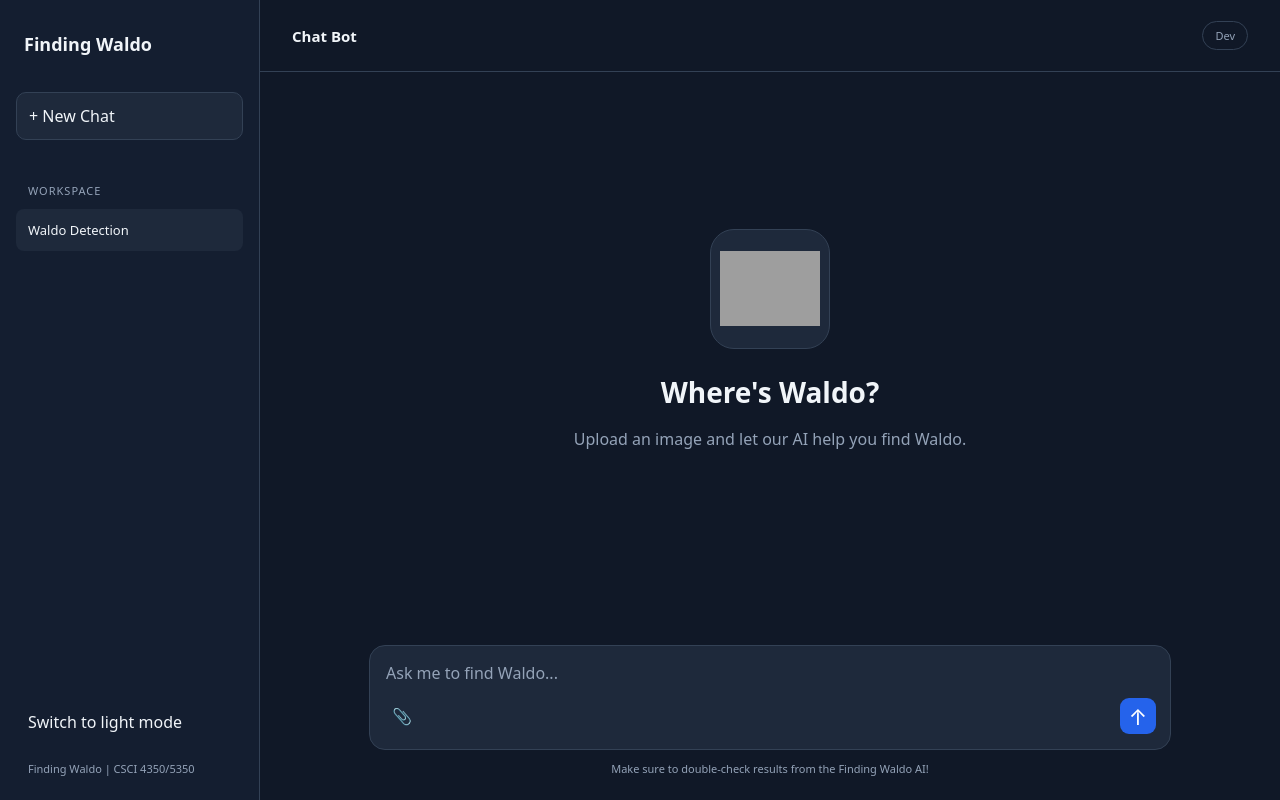
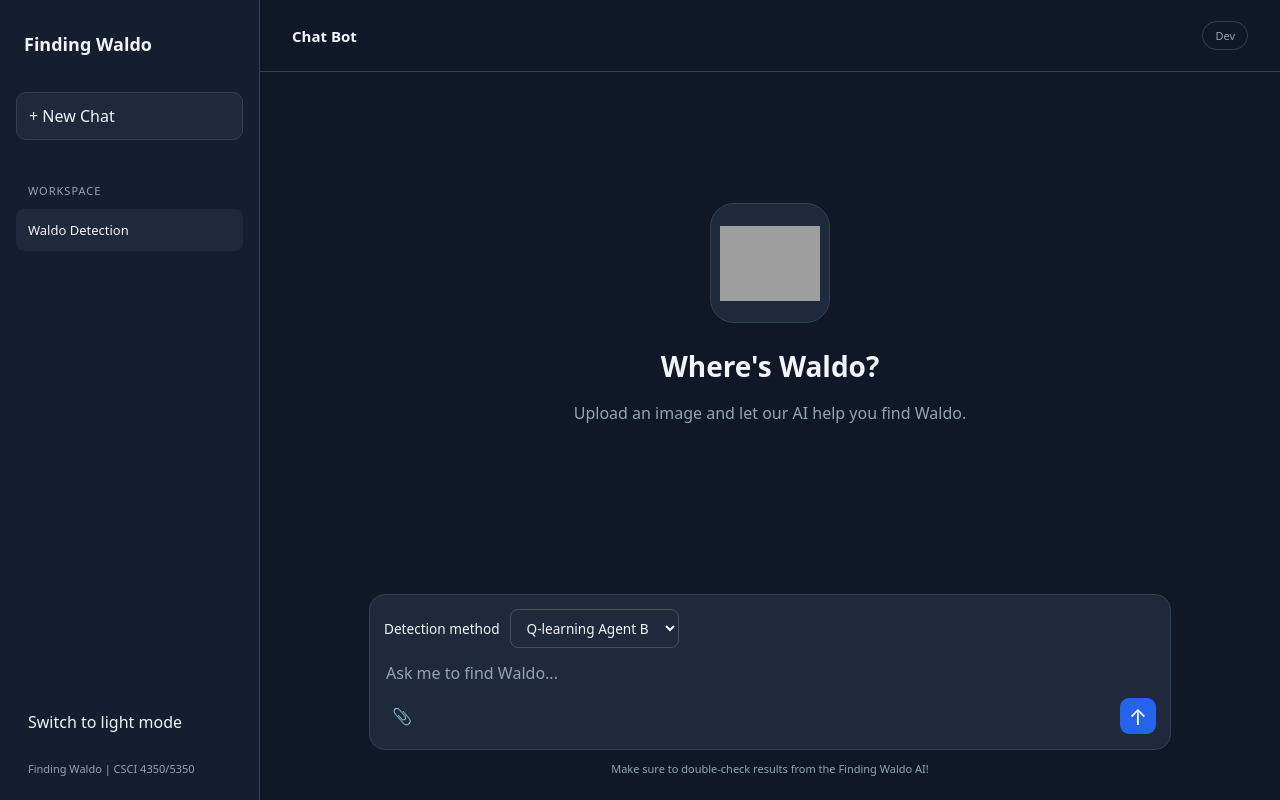
Before and after one commit to rjv-code/WheresWaldo, a Flask app: page / in a window 1280 px wide. Run offline with Flask 3, Linux system fonts and the light colour scheme; grey boxes are pictures that could not be loaded.

Commit message:
Add option to choose between YOLOv8 and Q-learning detection methods

```diff
--- a/app/routes.py
+++ b/app/routes.py
@@ -42,9 +42,18 @@ def search():
     if error:
         return validation_error_response(error)
 
+    method = request.form.get("method", "q_learning_b")
+
+    if method not in ("q_learning_b", "yolo"):
+        return jsonify({
+            "success": False,
+            "error": "INVALID_SEARCH_METHOD",
+            "message": "Invalid search method selected."
+        }), 400
+
     try:
         # pass validated image to search controller
-        result = search_image(image)
+        result = search_image(image, method=method)
 
         # return result as JSON
         return jsonify(result), 200
--- a/app/search_controller.py
+++ b/app/search_controller.py
@@ -1,4 +1,7 @@
+from app.detector import detect_waldo
 from app.rl_detector import detect_waldo_rl
+
+SEARCH_METHODS = ("q_learning_b", "yolo")
 
 def build_search_response(detections, mock = True, regions_examined = None):
     """
@@ -23,16 +26,24 @@ def build_search_response(detections, mock = True, regions_examined = None):
     }
 
 
-def search_image(image):
+def search_image(image, method="q_learning_b"):
     """
-    Coordinates an image search request using Q-learning Agent B
-    Input/Pre-Condition: Accepts an image, which is a validated Flask FileStorage object
+    Coordinates an image search request using selected detection method
+    Input/Pre-Condition: Accepts an image, which is a validated Flask FileStorage object, and search method
     Output/Post-Condition: Returns detections, grid cells examined, and YOLO inference info
     """
-    result = detect_waldo_rl(image)
+    if method not in SEARCH_METHODS:
+        raise ValueError(f"Unsupported search method: {method}")
+
+    if method == "q_learning_b":
+        result = detect_waldo_rl(image)
+    else:
+        result = detect_waldo(image)
 
     response = build_search_response(result["detections"], mock=False, regions_examined=result["regions_examined"])
-    response["search_method"] = result["search_method"]
-    response["yolo_tiles_processed"] = result["yolo_tiles_processed"]
+    response["search_method"] = method
+
+    if "yolo_tiles_processed" in result:
+        response["yolo_tiles_processed"] = result["yolo_tiles_processed"]
 
     return response
--- a/app/static/css/style.css
+++ b/app/static/css/style.css
@@ -166,6 +166,40 @@ body {
     border-radius: 20px;
     padding: 6px 12px;
     font-size: 11px;
+}
+
+.search-method-control {
+    display: flex;
+    align-items: center;
+    flex-wrap: wrap;
+    gap: 10px;
+    margin-bottom: 12px;
+}
+
+.search-method-control label {
+    font-size: 0.85rem;
+    font-weight: 500;
+    color: inherit;
+}
+
+.search-method-control select {
+    padding: 8px 12px;
+    border: 1px solid #8886;
+    border-radius: 8px;
+    background: transparent;
+    color: inherit;
+    font: inherit;
+    font-size: 0.85rem;
+}
+
+.search-method-control select option {
+    color: #222;
+    background: #fff;
+}
+
+.search-method-control select:disabled {
+    opacity: 0.5;
+    cursor: not-allowed;
 }
 
 .chat-messages {
--- a/app/static/js/main.js
+++ b/app/static/js/main.js
@@ -5,6 +5,7 @@ document.addEventListener("DOMContentLoaded", () => {
     const sendButton = document.querySelector(".send-btn");
     const messageInput = document.getElementById("message-input");
     const messages = document.getElementById("chat-messages");
+    const searchMethod = document.getElementById("searchMethod");
     const newChatButton = document.getElementById("new-chat");
     const welcome = document.getElementById("welcome");
     const attachButton = document.getElementById("attach-btn");
@@ -76,6 +77,7 @@ document.addEventListener("DOMContentLoaded", () => {
         imageInput.disabled = submitting;
         newChatButton.disabled = submitting;
         messageInput.readOnly = submitting;
+        searchMethod.disabled = submitting;
 
         // update button appearance
         sendButton.textContent = submitting ? "..." : "↑";
@@ -217,7 +219,7 @@ document.addEventListener("DOMContentLoaded", () => {
 
             const lineWidth = Math.max(5, Math.round(Math.min(canvas.width, canvas.height) / 200));
 
-            ctx.strokeStyle = "#FF3B30";
+            ctx.strokeStyle = "#F2B600";
             ctx.lineWidth = lineWidth;
 
             // Draw the outline inside the predicted bounding box
@@ -285,6 +287,7 @@ document.addEventListener("DOMContentLoaded", () => {
             if (selectedImage) {
                 const formData = new FormData();
                 formData.append("image", selectedImage);
+                formData.append("method", searchMethod ? searchMethod.value : "q_learning_b");
 
                 let response;
 
--- a/app/templates/index.html
+++ b/app/templates/index.html
@@ -85,6 +85,19 @@
 
                 <p id="upload-error" class="upload-error" role="alert" hidden></p>
 
+                <div class="search-method-control">
+                    <label for="searchMethod">Detection method</label>
+
+                    <select id="searchMethod" name="method">
+                        <option value="q_learning_b" selected>
+                            Q-learning Agent B
+                        </option>
+                        <option value="yolo">
+                            YOLOv8 baseline
+                        </option>
+                    </select>
+                </div>
+
                 <textarea
                     id="message-input"
                     rows="1"
```
Also changed, not shown: tests/test_routes.py (+24 -1 lines), tests/test_search_controller.py (+48 -1 lines).
